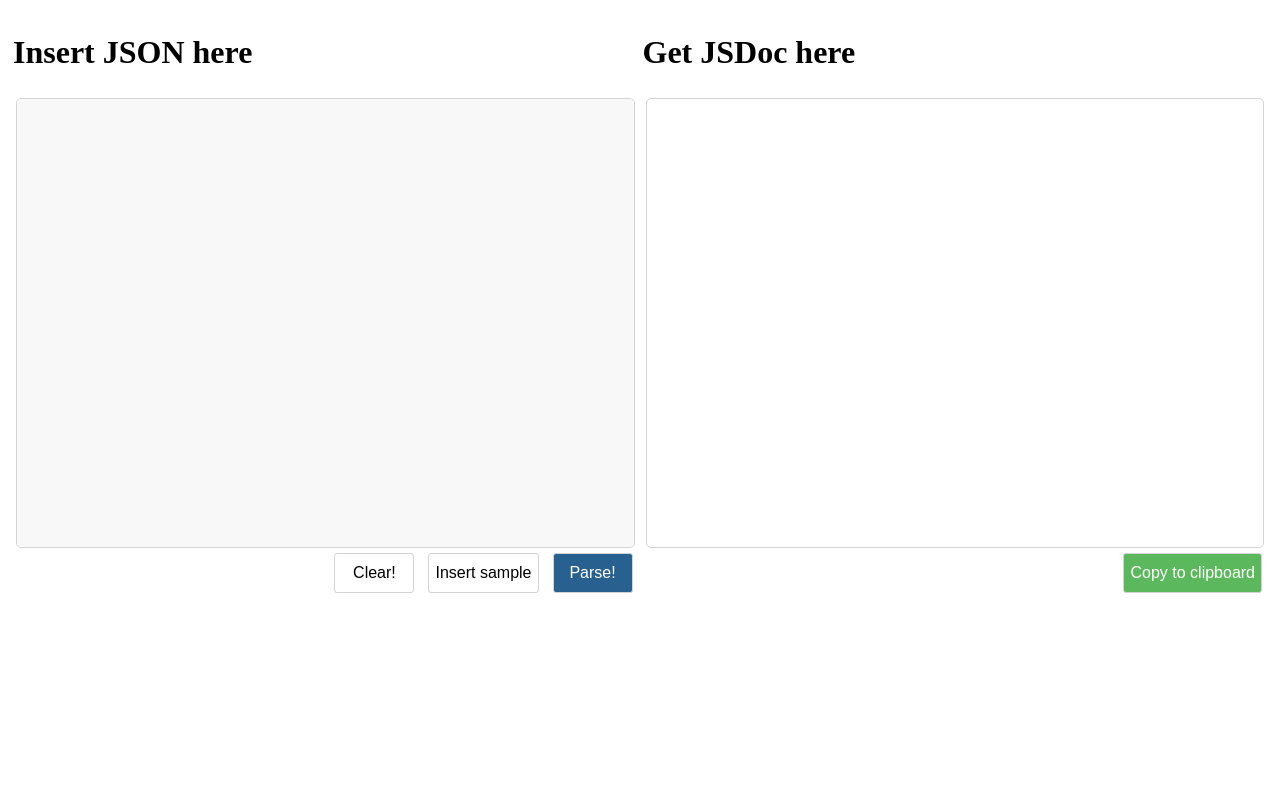
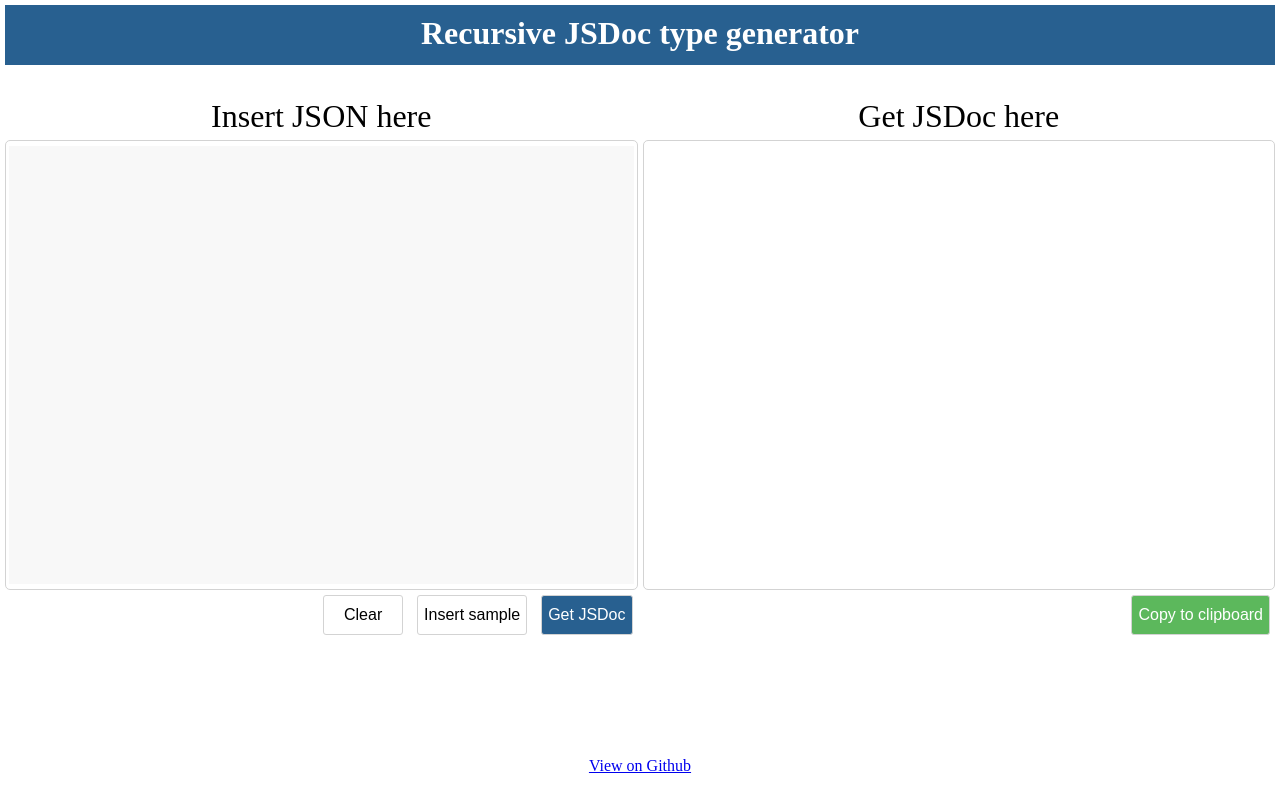
Before and after one commit to iozheg/JSDocTypeGenerator, a website built with webpack: page src/index.html in a window 1280 px wide. Built offline with nearby package versions, Linux system fonts and the light colour scheme.

Commit message:
Adjust styles and DOM.

```diff
--- a/src/index.html
+++ b/src/index.html
@@ -2,11 +2,13 @@
 <html>
   <head>
     <meta charset="utf-8">
+    <script async defer src="https://buttons.github.io/buttons.js"></script>
   </head>
   <body>
     <div class="container">
-      <h1 class="left-title">Insert JSON here</h1>
-      <h1 class="right-title ">Get JSDoc here</h1>
+      <h1 class="header">Recursive JSDoc type generator</h1>
+      <label class="left-title title">Insert JSON here</label>
+      <label class="right-title title">Get JSDoc here</label>
       <div class="textarea-container left">
           <div id="input-textarea" class="json" contenteditable="true">
           </div>
@@ -15,13 +17,21 @@
         <div id="output-textarea"></div>
       </div>
       <div class="left-control">
-        <button id="clear-button" class="button">Clear!</button>
+        <button id="clear-button" class="button">Clear</button>
         <button id="sample-button" class="button">Insert sample</button>
-        <button id="parse-button" class="button main-button">Parse!</button>
+        <button id="parse-button" class="button main-button">Get JSDoc</button>
       </div>
       <div class="right-control">
         <button id="clipboard-button" class="button">Copy to clipboard</button>
       </div>
+      <div class="bottom">
+        <a class="github-button"
+          href="https://github.com/iozheg/JSDocTypeGenerator"
+          data-size="large"
+          aria-label="See iozheg/JSDocTypeGenerator on GitHub">
+          View on Github
+        </a>
+      </div>
     </div>
   </body>
 </html>
--- a/src/style.css
+++ b/src/style.css
@@ -1,36 +1,63 @@
 * {
   box-sizing: border-box;
+  margin: 0;
 }
+html, body {
+  height: 100%;
+}
+
 .container {
   display: grid;
   grid-template-columns: [left] 1fr [right] 1fr;
+  grid-template-rows: 85px 40px 450px 40px auto;
   grid-template-areas:
+    "header header"
     "left-title right-title"
     "left right"
-    "left-control right-control";
-  grid-column-gap: 5px;
+    "left-control right-control"
+    "bottom bottom";
+  grid-gap: 5px;
   width: 100%;
+  height: 100%;
   padding: 5px;
 }
 .textarea-container {
   height: 450px;
   overflow: auto;
-  margin: 5px 3px;
+  padding: 5px 3px;
   border: 1px solid lightgray;
   border-radius: 5px;
 }
+
+.header {
+  grid-area: header;
+  height: 60px;
+  background-color: #286090;
+  color: white;
+  text-align: center;
+  padding-top: 10px;
+  margin-bottom: 25px;
+}
+
 .left-title {
   grid-area: left-title;
 }
 .right-title {
   grid-area: right-title;
 }
+.title {
+  align-self: flex-end;
+  font-size: 32px;
+  text-align: center;
+}
+
 .left {
   grid-area: left;
 }
 .right {
   grid-area: right;
 }
+
 .left-control {
   grid-area: left-control;
   justify-self: end;
@@ -44,6 +71,14 @@
 }
 #output-textarea {
   padding: 0.5rem;
+  color: #277f31;
+}
+
+.bottom {
+  grid-area: bottom;
+  align-self: end;
+  justify-self: center;
+  padding: 10px 0 20px 0;
 }
 
 
@@ -76,8 +111,11 @@
 
 /* JSDoc highlighting. */
 .jsdoc-tag {
-  color: rgb(42, 42, 202);
+  color: #1720fa;
 }
 .jsdoc-type {
-  color: rgb(33, 156, 115);
+  color: #3086b6;
 }
+/* .jsdoc-prop-name {
+  color: #00187c;
+} */
```
